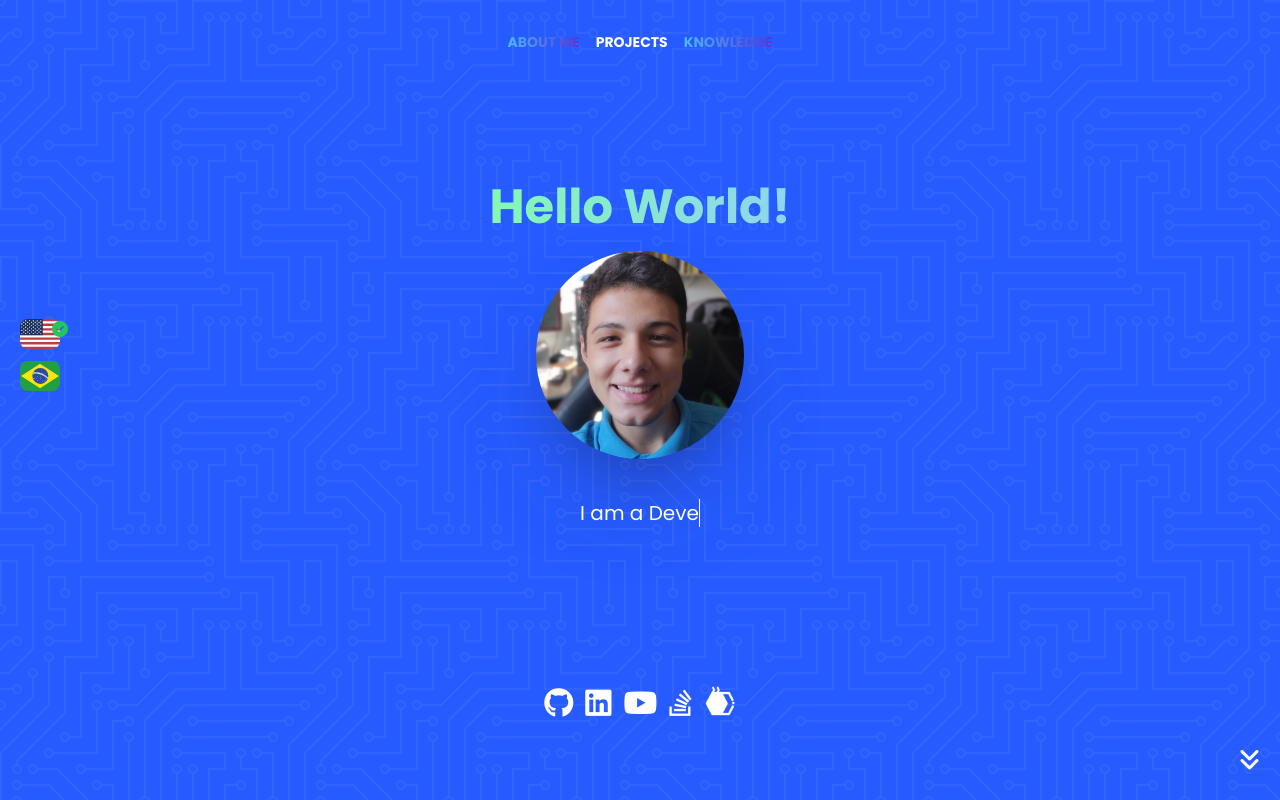
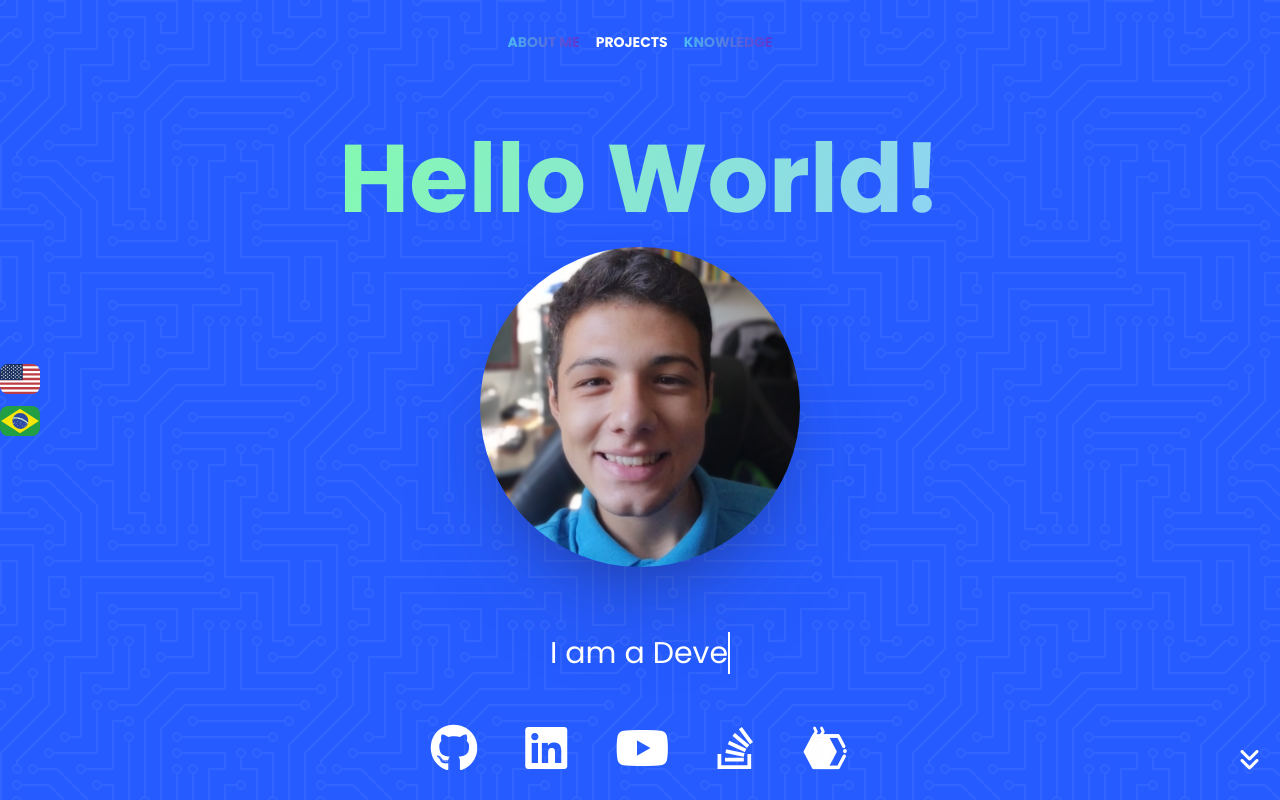
Before and after one commit to Aumaca/MyPortfolio, a Vue app in the folder my-portfolio/: page / in a window 1280 px wide. Shown: the top 800 px of the page. Built offline with nearby package versions, Linux system fonts and the light colour scheme.

Commit message:
some changes

```diff
--- a/my-portfolio/src/App.vue
+++ b/my-portfolio/src/App.vue
@@ -1,6 +1,28 @@
 <template>
   <div id="app" class="gradient-background">
     <div class="h-screen flex flex-col">
+      <!-- Flags -->
+      <div class="fixed flex flex-col gap-3 top-1/2 transform -translate-y-1/2">
+        <div class="flex items-center">
+          <span
+            class="fi fi-us text-3xl rounded-lg cursor-pointer"
+            @click="changeLanguage('en')"
+          ></span>
+          <div v-if="currentLanguage === 'en'" class="z-10 -ml-2 -mt-2">
+            <i class="fa-solid fa-circle-check text-green-500"></i>
+          </div>
+        </div>
+        <div class="flex items-center">
+          <span
+            class="fi fi-br text-3xl rounded-lg cursor-pointer"
+            @click="changeLanguage('pt')"
+          ></span>
+          <div v-if="currentLanguage === 'pt'" class="z-10 -ml-2 -mt-2">
+            <i class="fa-solid fa-circle-check text-green-500"></i>
+          </div>
+        </div>
+      </div>
+
       <!-- Navbar -->
       <NavbarSection />
 
--- a/my-portfolio/src/components/AboutMeSection.vue
+++ b/my-portfolio/src/components/AboutMeSection.vue
@@ -125,70 +125,46 @@ watch(
 <template>
   <!-- MAIN -->
   <main class="h-full flex flex-col items-center w-full my-auto" id="about-me">
-    <div class="flex flex-col items-center my-auto gap-5 text-center mt-auto">
-      <h1 class="text-5xl font-bold gradient-text title-slide">
+    <div class="flex flex-col prose items-center my-auto gap-5 text-center mt-auto">
+      <p class="font-bold gradient-text title-slide text-8xl">
         {{ $t('welcome') }}
-      </h1>
+      </p>
 
-      <div class="flex flex-col gap-5">
-        <!-- Picture and Flags -->
-        <div class="flex items-center justify-center">
-          <!-- Flags -->
-          <div class="absolute flex flex-col gap-3 left-0 ml-5">
-            <div class="flex items-center">
-              <span
-                class="fi fi-us text-3xl rounded-lg cursor-pointer"
-                @click="changeLanguage('en')"
-              ></span>
-              <div v-if="currentLanguage === 'en'" class="z-10 -ml-2 -mt-2">
-                <i class="fa-solid fa-circle-check text-green-500"></i>
-              </div>
-            </div>
-            <div class="flex items-center">
-              <span
-                class="fi fi-br text-3xl rounded-lg cursor-pointer"
-                @click="changeLanguage('pt')"
-              ></span>
-              <div v-if="currentLanguage === 'pt'" class="z-10 -ml-2 -mt-2">
-                <i class="fa-solid fa-circle-check text-green-500"></i>
-              </div>
-            </div>
-          </div>
-
-          <!-- Picture -->
-          <img
-            src="../assets/media/eu.jpg"
-            class="w-52 rounded-full profile-pic"
-            alt="User Image"
-          />
-        </div>
+      <!-- Picture and Typewriter -->
+      <div class="flex flex-col gap-12">
+        <!-- Picture -->
+        <img src="../assets/media/eu.jpg" class="w-80 rounded-full profile-pic" alt="User Image" />
 
         <!-- Typewriter -->
-        <h3 class="text-white text-xl mt-5">
-          <a class="typewrite" data-period="1000" :key="typewriterKey">
+        <p class="text-white text-xl mt-5">
+          <a class="typewrite text-3xl" data-period="1000" :key="typewriterKey">
             <span class="wrap"></span>
           </a>
-        </h3>
+        </p>
       </div>
     </div>
 
     <div class="flex justify-between my-auto">
       <!-- Social Icons -->
-      <div class="flex gap-3 mx-auto">
+      <div class="flex gap-12 mx-auto">
         <a href="https://github.com/Aumaca" target="_blank">
-          <i class="fa-brands fa-github text-white text-3xl"></i>
+          <i class="fa-brands fa-github text-white text-5xl hover:text-black"></i>
         </a>
         <a href="https://www.linkedin.com/in/carlos-mariano-cardoso/" target="_blank">
-          <i class="fa-brands fa-linkedin text-white text-3xl"></i>
+          <i class="fa-brands fa-linkedin text-white text-5xl hover:text-sky-500"></i>
         </a>
         <a href="https://www.youtube.com/@_aumaca" target="_blank">
-          <i class="fa-brands fa-youtube text-white text-3xl"></i>
+          <i class="fa-brands fa-youtube text-white text-5xl hover:text-red-500"></i>
         </a>
         <a href="https://stackoverflow.com/users/19912446/c-aumaca" target="_blank">
-          <i class="fa-brands fa-stack-overflow text-white text-3xl"></i>
+          <i class="fa-brands fa-stack-overflow text-white text-5xl hover:text-orange-500"></i>
         </a>
-        <a href="https://judge.beecrowd.com/en/profile/878874" target="_blank">
-          <img src="../assets/media/bee.png" class="w-8 h-8" alt="Bee Crowd Badge" />
+        <a
+          href="https://judge.beecrowd.com/en/profile/878874"
+          class="hover:animate-bounce"
+          target="_blank"
+        >
+          <img src="../assets/media/bee.png" class="w-12 h-12" alt="Bee Crowd Badge" />
         </a>
       </div>
     </div>
```
